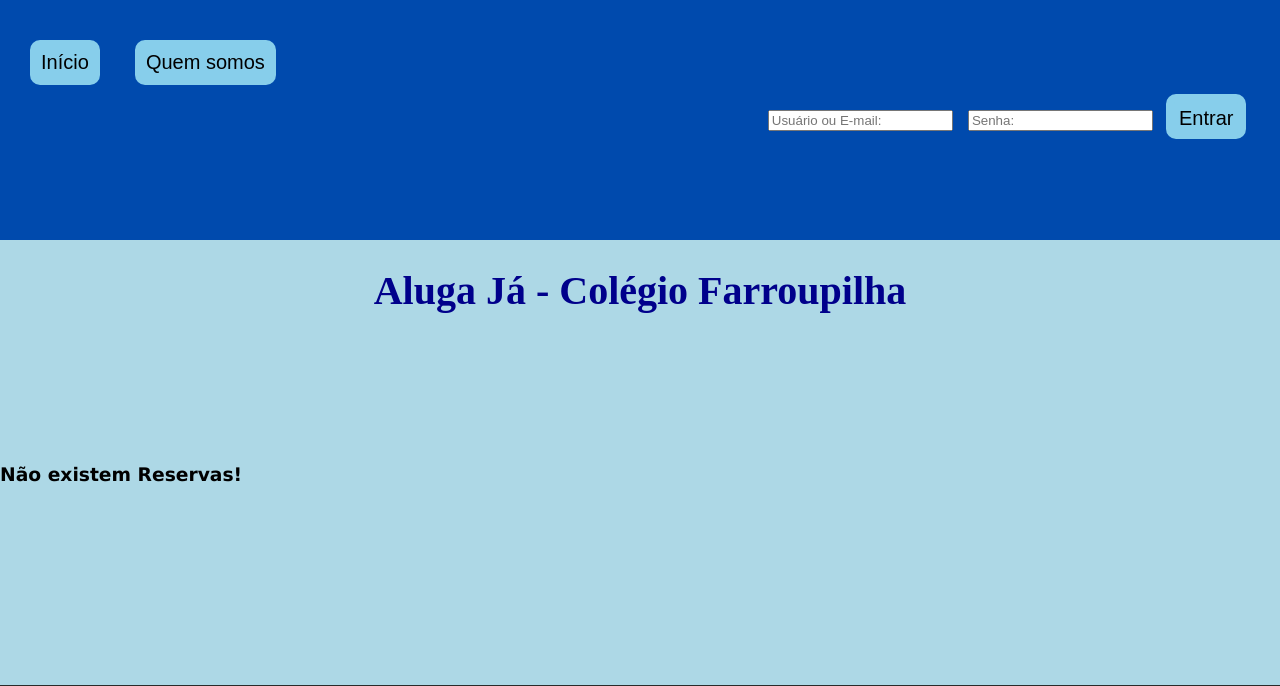
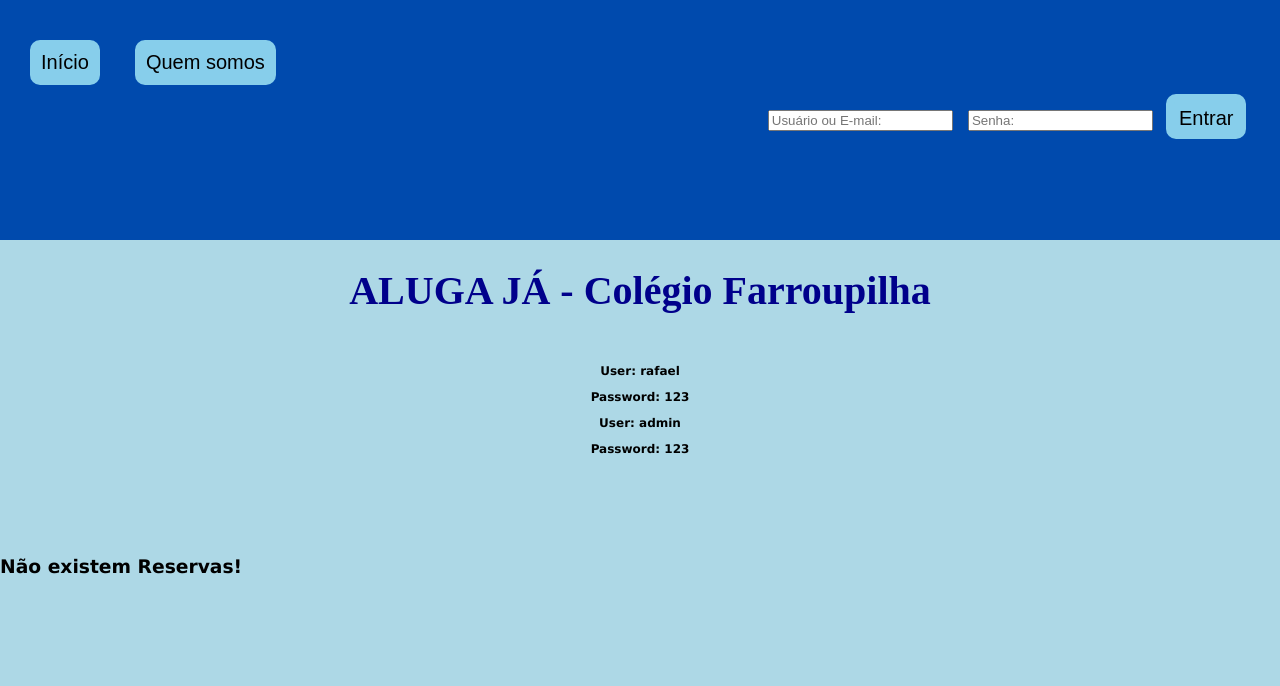
Before and after one commit to RafaelBotelhoLopes/PI_UC12, a PHP site: page / in a window 1280 px wide. Shown: the top 686 px of the page. Run offline with PHP 8.4, Linux system fonts and the light colour scheme; data that the repository does not hold is empty.

Commit message:
users infos

```diff
--- a/dao/clsConexao.php
+++ b/dao/clsConexao.php
@@ -8,20 +8,21 @@
  */
 class Conexao {
 
-//    private static function abrir() {
-//        $banco = "m171_04_projeto_integrador_prime";
-//        $local = "localhost";
-//        $usuario = "root";
-//        $senha = "";
-//
-//        $conn = mysqli_connect($local, $usuario, $senha, $banco);
-//
-//        if ($conn) {
-//            return $conn;
-//        } else {
-//            return NULL;
-//        }
-//    }
+    private static function abrir() {
+        $banco = "m171_04_projeto_integrador_prime";
+        $local = "localhost";
+        $usuario = "root";
+        $senha = "";
+
+        $conn = mysqli_connect($local, $usuario, $senha, $banco);
+
+        if ($conn) {
+            return $conn;
+        } else {
+            return NULL;
+        }
+    }
+
 //    private static function abrir() {
 //        $banco = "id16819099_projetoalugaja";
 //        $local = "localhost";
@@ -51,20 +52,21 @@ class Conexao {
 //            return NULL;
 //        }
 //    }
-    private static function abrir() {
-        $banco = "WBny00evef";
-        $local = "remotemysql.com";
-        $usuario = "WBny00evef";
-        $senha = "IvghJRcWAv";
-
-        $conn = mysqli_connect($local, $usuario, $senha, $banco);
-
-        if ($conn) {
-            return $conn;
-        } else {
-            return NULL;
-        }
-    }
+    //PARA O HEROKU
+//    private static function abrir() {
+//        $banco = "WBny00evef";
+//        $local = "remotemysql.com";
+//        $usuario = "WBny00evef";
+//        $senha = "IvghJRcWAv";
+//
+//        $conn = mysqli_connect($local, $usuario, $senha, $banco);
+//
+//        if ($conn) {
+//            return $conn;
+//        } else {
+//            return NULL;
+//        }
+//    }
 
     private static function fechar($conn) {
         mysqli_close($conn);
--- a/estilo.css
+++ b/estilo.css
@@ -208,6 +208,7 @@ body{
 
 
 }
+
 
 .cadMaterialSala{
   width: 700px;
@@ -453,6 +454,7 @@ th{
     text-align: center;
     color: darkblue;
     font-size: 40px;
+
     margin-bottom: 20px;
 
 }
@@ -474,8 +476,6 @@ th{
     font-size: 20px;
     padding: 5px;
 }
-
-
 
 .btnMenu{
 
--- a/index.php
+++ b/index.php
@@ -20,7 +20,15 @@
         <div style="margin-bottom: 200px;">
 
 
-            <h1 align="center" id="titulosite" style="margin-bottom: 150px">Aluga Já - Colégio Farroupilha</h1>
+            <h1 align="center" id="titulosite" style="margin-bottom: 150px">ALUGA JÁ - Colégio Farroupilha</h1>
+
+
+            <p  style="text-align: center; font-weight: bold; margin-top: -100px; font-size: 12px;">User: rafael</p>
+            <p  style="text-align: center; font-weight: bold; font-size: 12px;">Password: 123</p>
+
+            <p  style="text-align: center; font-weight: bold; font-size: 12px;">User: admin</p>
+            <p  style="text-align: center; font-weight: bold; margin-bottom: 100px; font-size: 12px;">Password: 123</p>
+
 
             <?php
             include_once './dao/clsReservaDAO.php';
--- a/menu.php
+++ b/menu.php
@@ -47,11 +47,14 @@ if (session_status() != PHP_SESSION_ACTIVE) {
 
                 echo '<p id="ola">Olá, ' . $_SESSION['nome'] . '</p>';
             } else {
+
                 echo '<p id="ola"> Olá, ' . $_SESSION['nome'];
+
                 echo '<a href="sair.php"><button id="sair" class="btnMenu" style="margin-left: 30px; ">Sair</button></a>';
             }
         } else {
             ?>
+
             <form class="login" action="entrar.php" method="POST" >
                     <!--            <label> <i id="ilog" for="txtLogin"></i> </label>-->
                 <input  type="text" name="txtLogin" id="txtLogin" style="margin-left: 60%; margin-bottom: 90%" required
--- a/nbproject/private/private.xml
+++ b/nbproject/private/private.xml
@@ -6,9 +6,11 @@
             <file>file:/C:/xampp/htdocs/m171/PI_UC12/CadMatSala.php</file>
             <file>file:/C:/xampp/htdocs/m171/PI_UC12/estilo.css</file>
             <file>file:/C:/xampp/htdocs/m171/PI_UC12/index.php</file>
+            <file>file:/C:/xampp/htdocs/m171/PI_UC12/frmReservar.php</file>
             <file>file:/C:/xampp/htdocs/m171/PI_UC12/footer.php</file>
             <file>file:/C:/xampp/htdocs/m171/PI_UC12/dao/clsConexao.php</file>
             <file>file:/C:/xampp/htdocs/m171/PI_UC12/biblioteca.php</file>
+            <file>file:/C:/xampp/htdocs/m171/PI_UC12/frmMaterial.php</file>
             <file>file:/C:/xampp/htdocs/m171/PI_UC12/menu.php</file>
         </group>
     </open-files>
```
